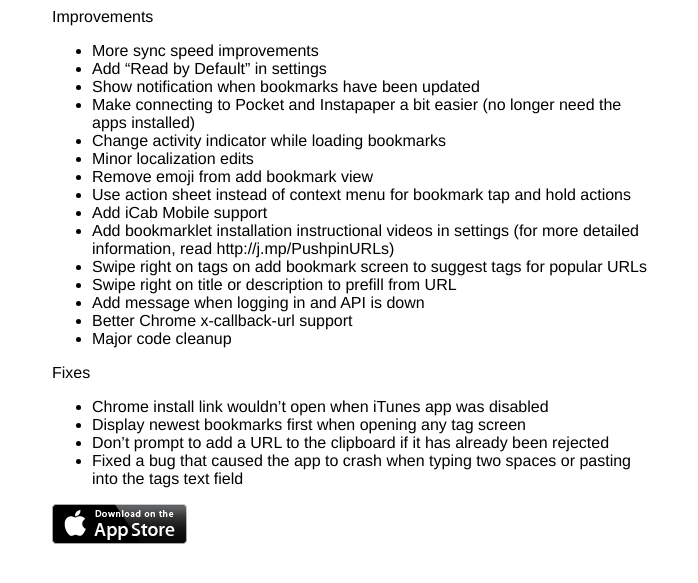
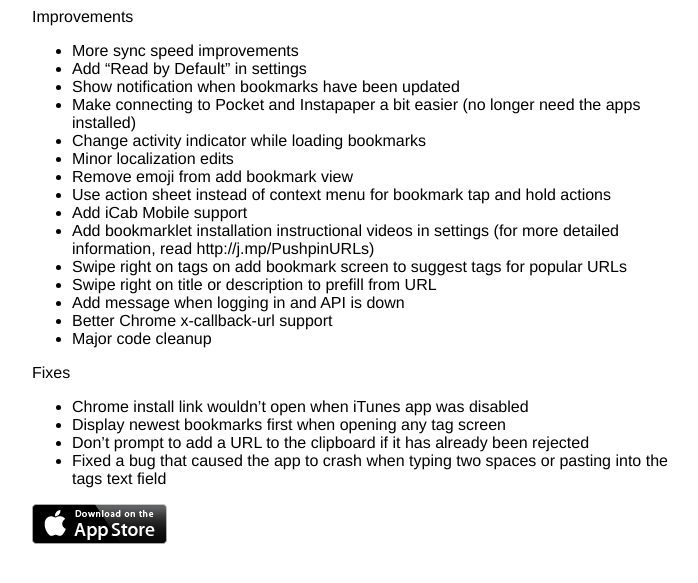
Before and after one commit to aurorasoftware/aurorasoftware.github.com, a Jekyll site: the page software/pushpin/changelog/1.4.1/index.html, which Jekyll copies as it is, in a window 1280 px wide. Shown: the top 583 px of the page, without its empty margins (288-986 px from the left). Built offline with Jekyll 4.4.1, drawn with Linux system fonts in a browser that asks for light colours; Markdown is read by kramdown in place of the engine named in the settings.

Commit message:
make it easier to read

```diff
--- a/software/pushpin/changelog/1.4.1/index.html
+++ b/software/pushpin/changelog/1.4.1/index.html
@@ -4,19 +4,19 @@
   }
 
   div.wrapper {
-    width:600px;
+    width:640px;
     margin:0 auto;
   }
 
   @media screen and (device-aspect-ratio: 2/3) {
     body {
-      font-size:40px;
+      font-size:50px;
     }
   }
 
   @media screen and (device-aspect-ratio: 40/71) {
     body {
-      font-size:40px;
+      font-size:50px;
     }
   }
 </style>
```
